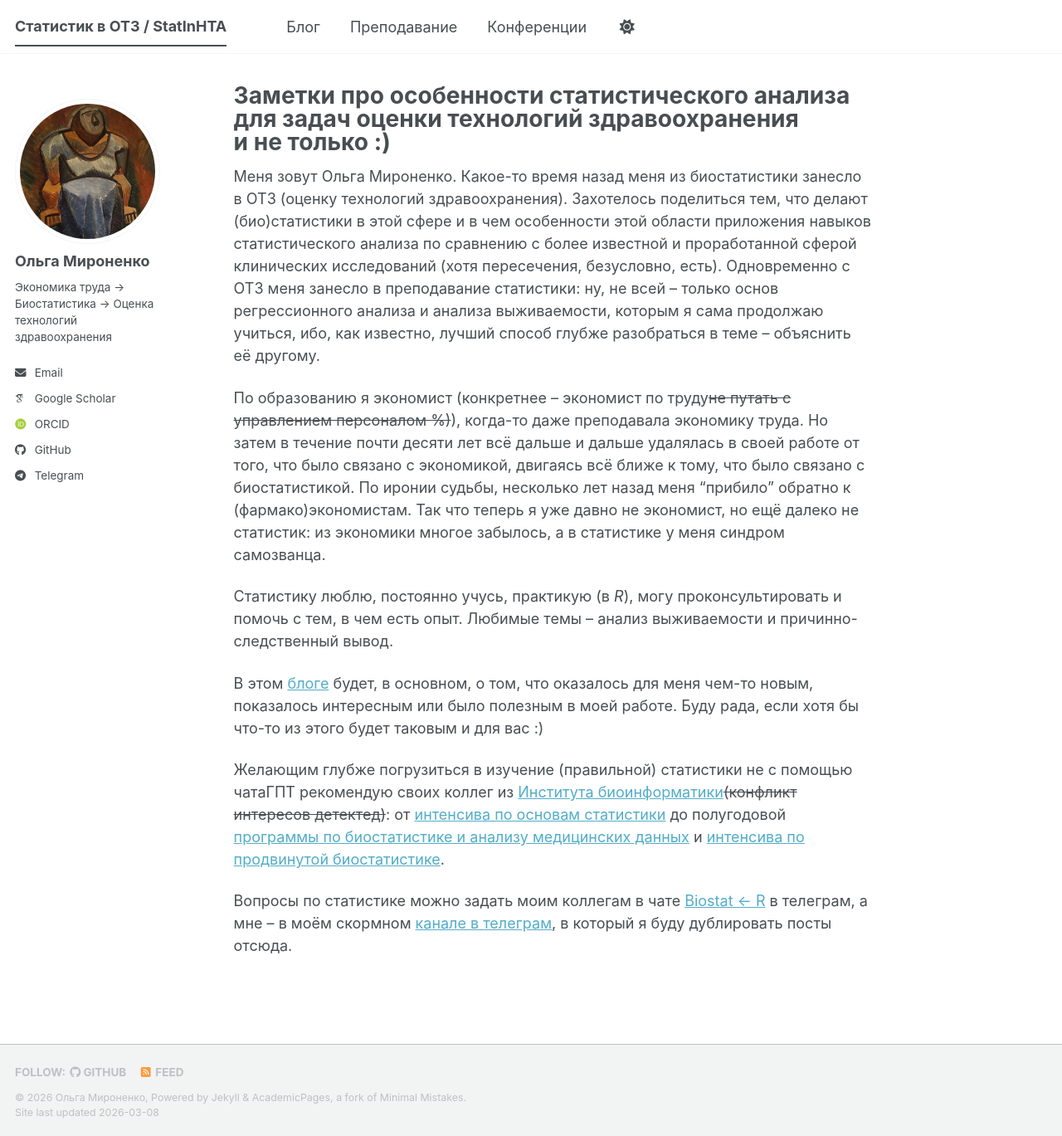
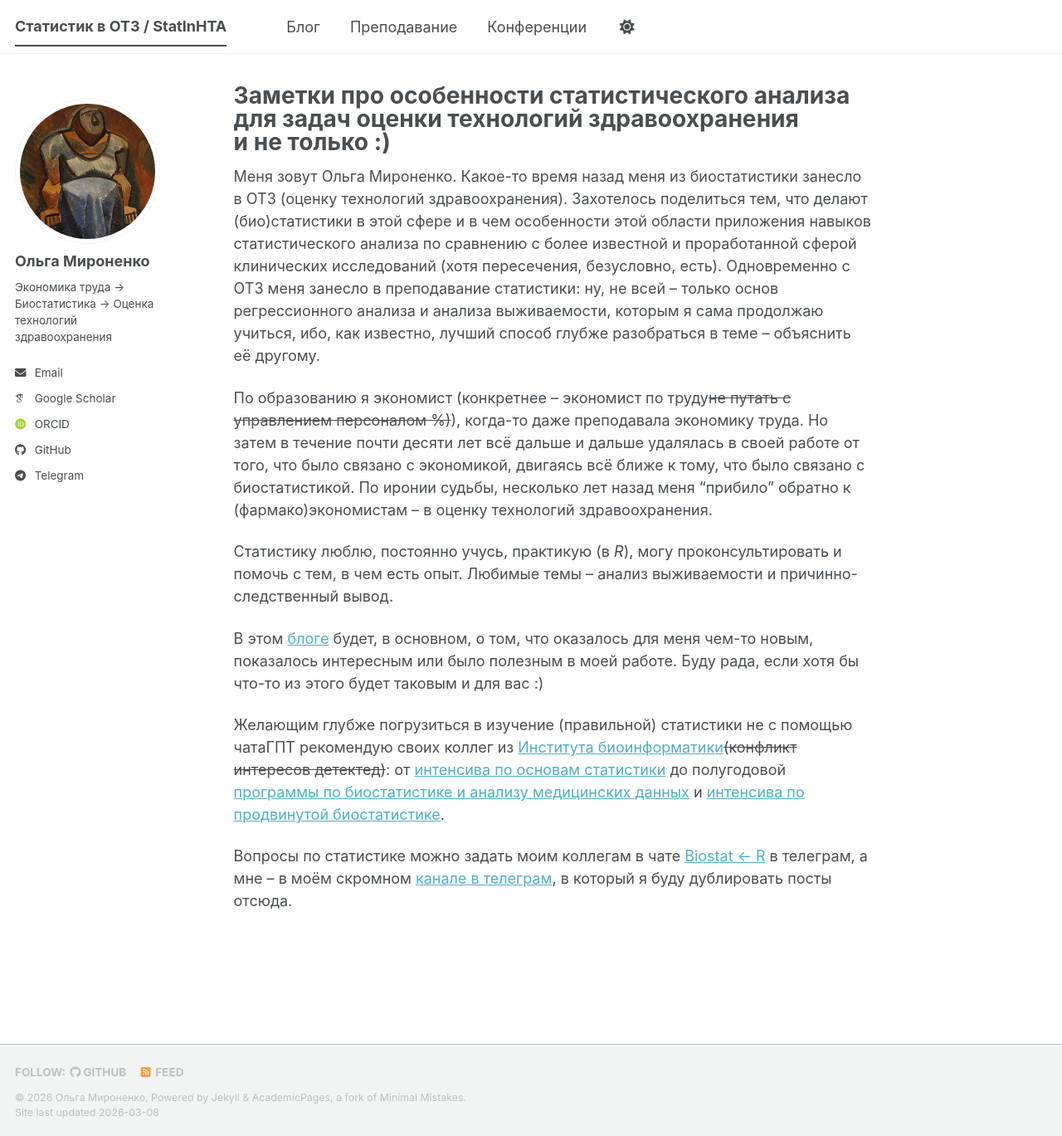
Before and after one commit to ejeej/ejeej.github.io, a Jekyll site: the page built from _pages/about.md, in a window 1280 px wide and 1369 px high. Shown: the whole window at 83% size. Built offline with Jekyll 4.4.1, drawn with Linux system fonts in a browser that asks for light colours; some web fonts are replaced; a script bundle is joined from its source files by our own code; library files that are not in the unit come from our copies.

Commit message:
Corrected About

```diff
--- a/_pages/about.md
+++ b/_pages/about.md
@@ -10,12 +10,12 @@ redirect_from:
 Меня зовут Ольга Мироненко. Какое-то время назад меня из биостатистики занесло в ОТЗ (оценку технологий здравоохранения). Захотелось поделиться тем, что делают (био)статистики в этой сфере и в чем особенности этой области приложения навыков статистического анализа по сравнению с более известной и проработанной сферой клинических исследований (хотя пересечения, безусловно, есть).
 Одновременно с ОТЗ меня занесло в преподавание статистики: ну, не всей -- только основ регрессионного анализа и анализа выживаемости, которым я сама продолжаю учиться, ибо, как известно, лучший способ глубже разобраться в теме -- объяснить её другому.
 
-По образованию я экономист (конкретнее -- экономист по труду~~не путать с управлением персоналом %)~~), когда-то даже преподавала экономику труда. Но затем в течение почти десяти лет всё дальше и дальше удалялась в своей работе от того, что было связано с экономикой, двигаясь всё ближе к тому, что было связано с биостатистикой. По иронии судьбы, несколько лет назад меня "прибило" обратно к (фармако)экономистам. Так что теперь я уже давно не экономист, но ещё далеко не статистик: из экономики многое забылось, а в статистике у меня синдром самозванца.
+По образованию я экономист (конкретнее -- экономист по труду~~не путать с управлением персоналом %)~~), когда-то даже преподавала экономику труда. Но затем в течение почти десяти лет всё дальше и дальше удалялась в своей работе от того, что было связано с экономикой, двигаясь всё ближе к тому, что было связано с биостатистикой. По иронии судьбы, несколько лет назад меня "прибило" обратно к (фармако)экономистам -- в оценку технологий здравоохранения.
 
 Статистику люблю, постоянно учусь, практикую (в _R_), могу проконсультировать и помочь с тем, в чем есть опыт. Любимые темы -- анализ выживаемости и причинно-следственный вывод.
 
-В этом [блоге](https://ejeej.github.io/year-archive/) будет, в основном, о том, что оказалось для меня чем-то новым, показалось интересным или было полезным в моей работе. Буду рада, если хотя бы что-то из этого будет таковым и для вас :)
+В этом [блоге](https://ejeej.github.io/blog/) будет, в основном, о том, что оказалось для меня чем-то новым, показалось интересным или было полезным в моей работе. Буду рада, если хотя бы что-то из этого будет таковым и для вас :)
 
 Желающим глубже погрузиться в изучение (правильной) статистики не с помощью чатаГПТ рекомендую своих коллег из [Института биоинформатики](https://bioinf.me/)~~(конфликт интересов детектед)~~: от [интенсива по основам статистики](https://bioinf.me/education/workshops/stat) до полугодовой [программы по биостатистике и анализу медицинских данных](https://bioinf.me/education/stat) и [интенсива по продвинутой биостатистике](https://bioinf.me/education/workshops/hardstat).
 
-Вопросы по статистике можно задать моим коллегам в чате [Biostat <- R](https://t.me/joinchat/pMRHT68oITFhNmYy) в телеграм, а мне -- в моём скормном [канале в телеграм](t.me/StatInHTA), в который я буду дублировать посты отсюда.
+Вопросы по статистике можно задать моим коллегам в чате [Biostat <- R](https://t.me/joinchat/pMRHT68oITFhNmYy) в телеграм, а мне -- в моём скромном [канале в телеграм](https://t.me/StatInHTA), в который я буду дублировать посты отсюда.
```
